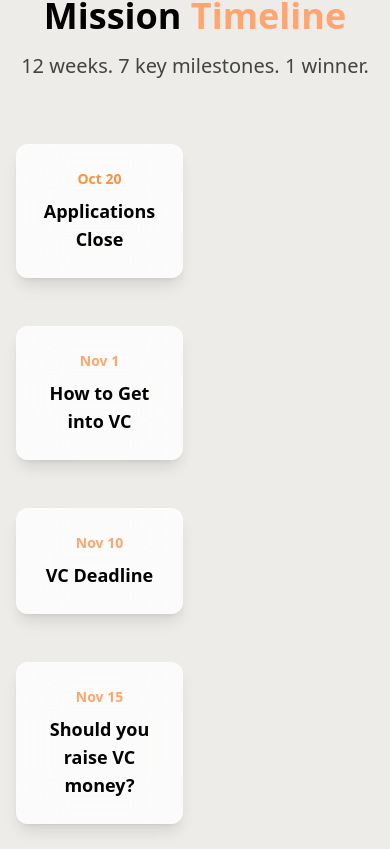
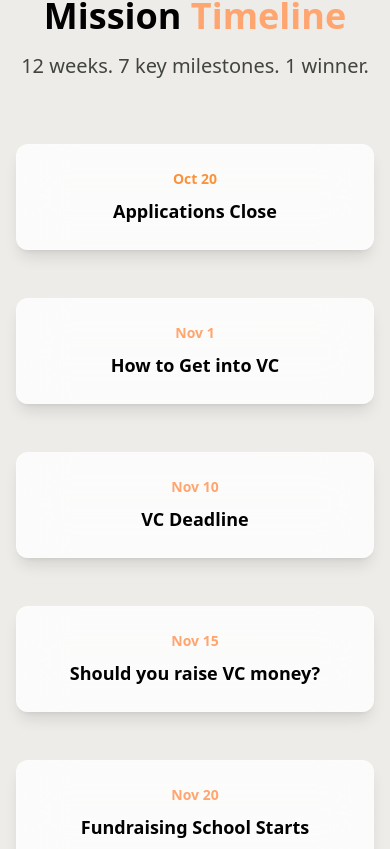
Before and after one commit to jclopezsDS/30x-platform, a React (Vite) app: page /ai-first-vc in a window 390 px wide. Shown: the part 5015-5864 px from the top of the page. Built offline with nearby package versions, Linux system fonts and the light colour scheme; the HTML template or start-up script is replaced by a standard one.

Commit message:
Fix Mission Timeline mobile centering with proper flex layout

```diff
--- a/src/pages/AIFirstVC.tsx
+++ b/src/pages/AIFirstVC.tsx
@@ -333,9 +333,9 @@ const AIFirstVC = () => {
                   whileInView={{ opacity: 1, y: 0 }}
                   transition={{ duration: 0.5, delay: index * 0.1 }}
                   viewport={{ once: true }}
-                  className={`flex items-center gap-6 md:gap-8 ${index % 2 === 0 ? 'md:flex-row' : 'md:flex-row-reverse'}`}
+                  className={`flex justify-center md:justify-between items-center gap-6 md:gap-8 ${index % 2 === 0 ? 'md:flex-row' : 'md:flex-row-reverse'}`}
                 >
-                  <div className={`flex-1 text-center ${index % 2 === 0 ? 'md:text-right' : 'md:text-left'}`}>
+                  <div className={`w-full md:flex-1 text-center ${index % 2 === 0 ? 'md:text-right' : 'md:text-left'}`}>
                     <div className={`glass-card p-6 rounded-xl border-2 ${milestone.highlight ? 'border-accent' : 'border-accent/30'}`}>
                       <div className={`text-sm font-bold mb-2 ${milestone.highlight ? 'text-orange-400' : 'text-accent'}`}>
                         {milestone.date}
@@ -344,7 +344,7 @@ const AIFirstVC = () => {
                     </div>
                   </div>
                   <div className="hidden md:block w-4 h-4 rounded-full bg-accent border-4 border-background relative z-10" />
-                  <div className="flex-1" />
+                  <div className="hidden md:block flex-1" />
                 </motion.div>
               ))}
             </div>
```
